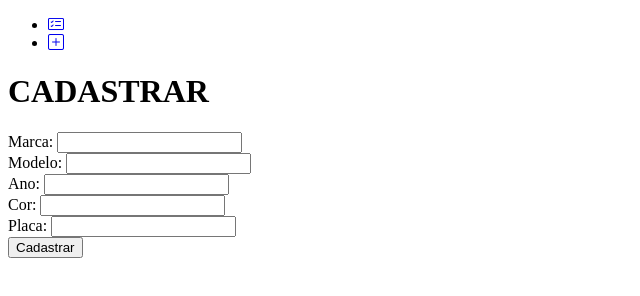
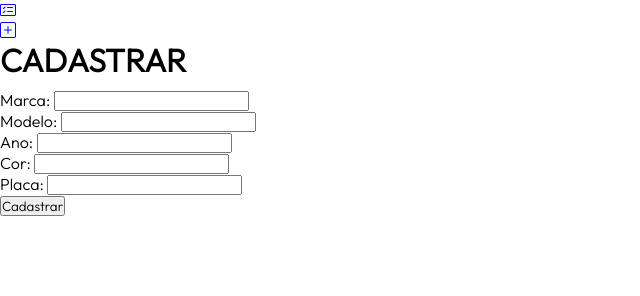
Before and after one commit to DiegoPagotto/SeleniumTestNew, a plain HTML site: page frontend/register/index.html in a window 1280 px wide. Shown: the whole page, without its empty margins (0-640 px from the left). Drawn offline with nearby package versions, Linux system fonts and the light colour scheme; files that its build step writes are made by us from their sources.

Commit message:
:sparkles: Feat: add link to page styles

```diff
--- a/frontend/register/index.html
+++ b/frontend/register/index.html
@@ -10,6 +10,9 @@
       rel="stylesheet"
       href="https://cdn.jsdelivr.net/npm/bootstrap-icons@1.10.5/font/bootstrap-icons.css"
     />
+
+    <!-- Link of page styles -->
+    <link rel="stylesheet" href="./styles.css" />
 
     <title>Selenium Test - Cadastro</title>
   </head>
```
